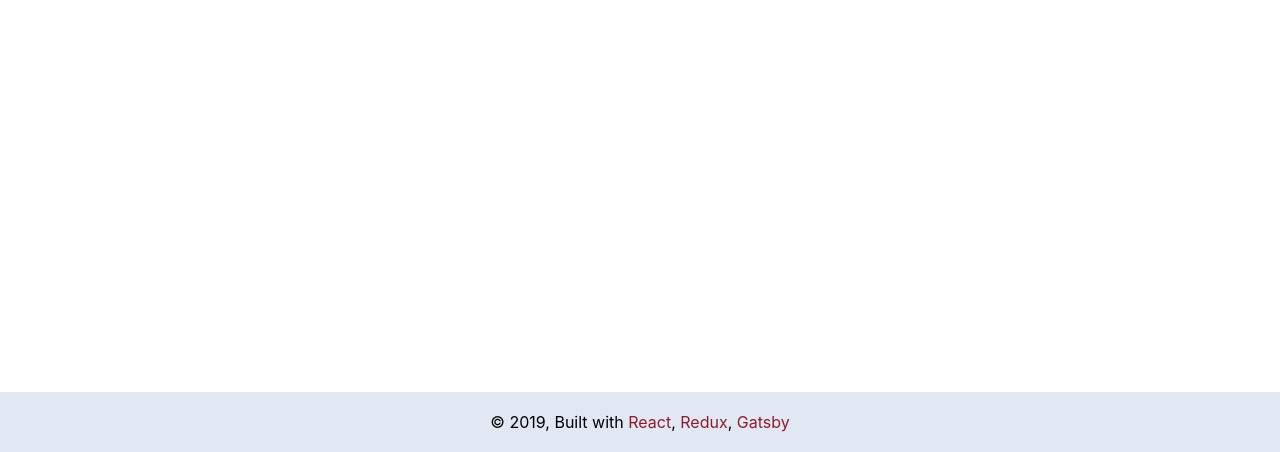
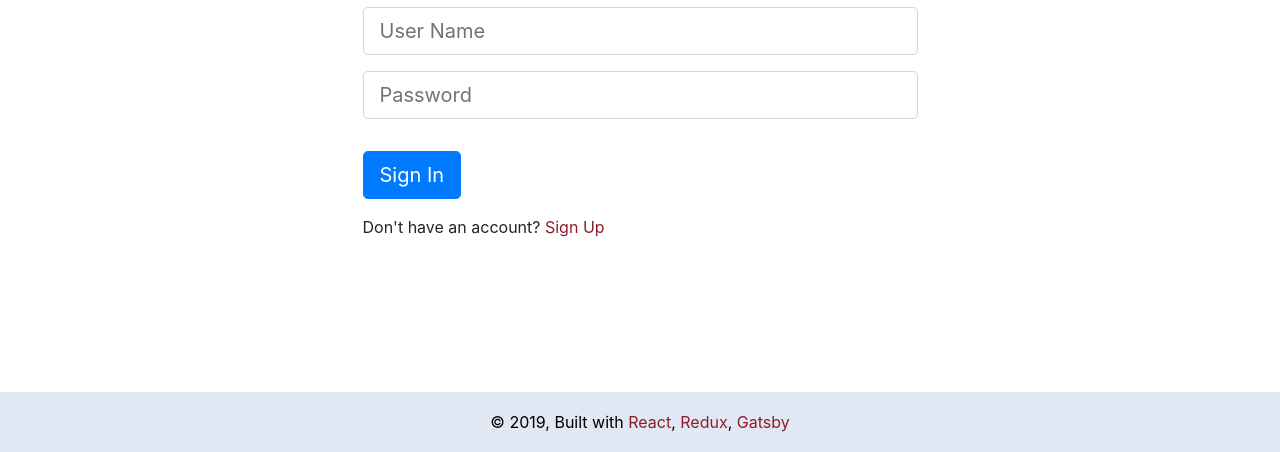
Before and after one commit to AlekseyZaytcev/todolist-face, a Gatsby site: page /sign_in in a window 1280 px wide. Before the commit this address had no page. Shown: the part 348-800 px from the top of the page. Built offline with nearby package versions, Linux system fonts and the light colour scheme; Gatsby itself is replaced by a stand-in of ours.

Commit message:
Add sign_in/sign_up pages

```diff
--- /dev/null
+++ b/src/pages/sign_in.js
@@ -0,0 +1,39 @@
+import React from "react"
+import { Link } from "gatsby"
+import { Form, Button } from "react-bootstrap"
+
+import Layout from "../components/layout"
+import SEO from "../components/seo"
+
+const SignInPage = () => (
+  <Layout pageInfo={{ pageName: "sign_in" }}>
+    <SEO title="SignIn" keywords={[`gatsby`, `react`, `bootstrap`]} />
+
+    <Form className="form">
+      <h3 className="form_element">Sign In</h3>
+      <Form.Group controlId="formUserName">
+        <Form.Control size="lg" placeholder="User Name" />
+      </Form.Group>
+
+      <Form.Group controlId="formPassword">
+        <Form.Control size="lg" type="password" placeholder="Password" />
+      </Form.Group>
+
+      <Button
+        size="lg"
+        className="form_element"
+        variant="primary"
+        type="submit"
+      >
+        Sign In
+      </Button>
+      <div>
+        <span>
+          Don't have an account? <Link to="/sign_up">Sign Up</Link>
+        </span>
+      </div>
+    </Form>
+  </Layout>
+)
+
+export default SignInPage
--- /dev/null
+++ b/src/styles/_form.scss
@@ -0,0 +1,12 @@
+.form {
+  width:  50%;
+  padding-top: 10%;
+  display: block;
+  margin-left: auto;
+  margin-right: auto;
+}
+
+.form_element {
+  margin-top: 0.8em;
+  margin-bottom: 0.8em;
+}
--- a/src/styles/style.scss
+++ b/src/styles/style.scss
@@ -3,3 +3,4 @@
 
 @import "layout";
 @import "header";
+@import "form";
```
Also changed, not shown: src/pages/sign_up.js (added, +47 -0 lines).
